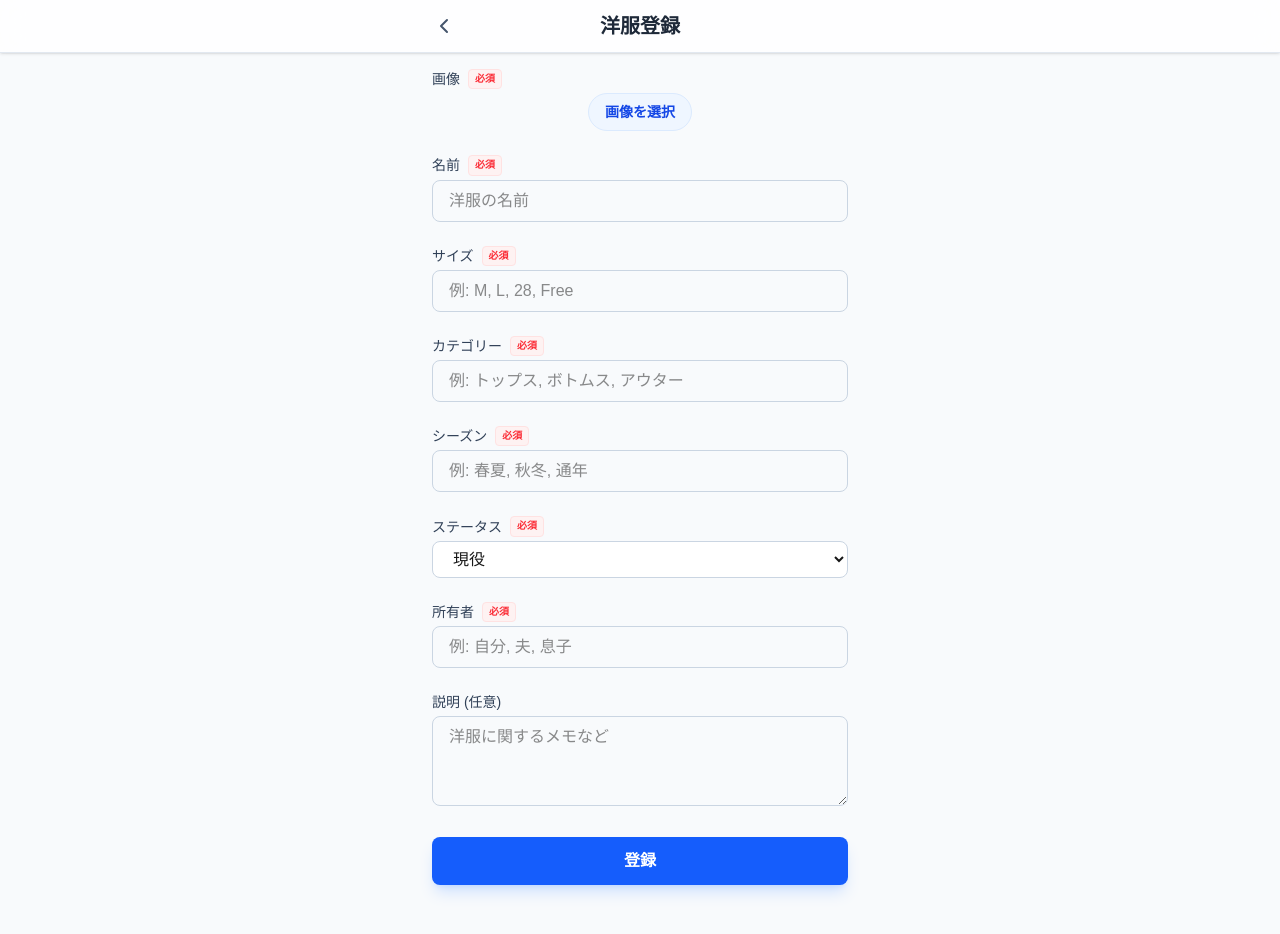
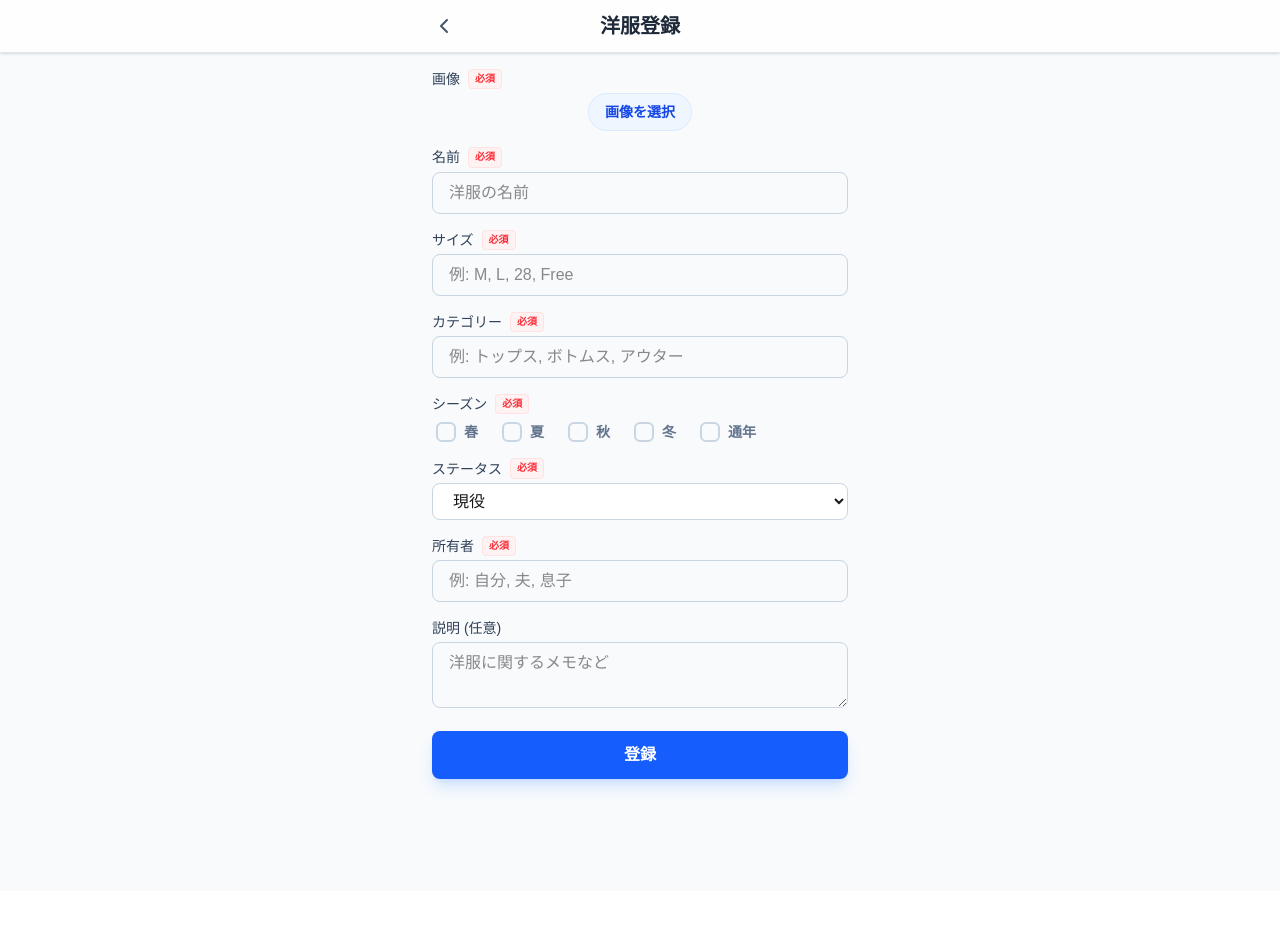
Before and after one commit to takeshi-cyugun/cosetton, a Next.js app in the folder frontend/: page /register in a window 1280 px wide. Shown: the top 934 px of the page. After the commit the page ends 891 px from the top, so only its background shows below. Built offline with nearby package versions, Linux system fonts and the light colour scheme; no server answers.

Commit message:
シーズンをチェックボックス化

```diff
--- a/frontend/src/app/register/page.tsx
+++ b/frontend/src/app/register/page.tsx
@@ -8,7 +8,7 @@ export default function RegisterPage() {
   const [name, setName] = useState('');
   const [size, setSize] = useState('');
   const [category, setCategory] = useState('');
-  const [season, setSeason] = useState('');
+  const [season, setSeason] = useState<string[]>([]); // 複数選択のため配列に変更
   const [status, setStatus] = useState('現役'); // Default status
   const [owner, setOwner] = useState('');
   const [description, setDescription] = useState(''); // Assuming description is also a text input
@@ -38,10 +38,19 @@ export default function RegisterPage() {
     }
   };
 
+  const handleSeasonChange = (e: ChangeEvent<HTMLInputElement>) => {
+    const { value, checked } = e.target;
+    setSeason((prev) =>
+      checked ? [...prev, value] : prev.filter((s) => s !== value)
+    );
+  };
+
   const handleRegister = async () => {
     // 簡易バリデーション
-    if (!selectedImage || !name || !size || !category || !season || !owner) {
+    if (!selectedImage || !name || !size || !category || season.length === 0 || !owner) {
       alert('必須項目をすべて入力してください');
+      // 必須項目が未入力の場合、エラーメッセージを表示して処理を中断
+      setToast({ message: '必須項目をすべて入力してください', type: 'error' });
       return;
     }
 
@@ -53,8 +62,8 @@ export default function RegisterPage() {
       formData.append('file', selectedImage); // バックエンドの引数名 'file' と合わせる
       formData.append('name', name);
       formData.append('size', size);
-      formData.append('category', category);
-      formData.append('season', season);
+      formData.append('category', category); // カテゴリーはそのまま
+      formData.append('season', season.join(',')); // 配列をカンマ区切りの文字列に変換
       formData.append('status', status);
       formData.append('owner', owner);
       formData.append('description', description);
@@ -101,7 +110,7 @@ export default function RegisterPage() {
       </header>
 
       <main className="max-w-md mx-auto px-4 py-4">
-        <div className="space-y-6">
+        <div className="space-y-4">
           <div>
             <label className="flex items-center text-sm font-medium text-slate-700 mb-1">
               画像
@@ -192,18 +201,32 @@ export default function RegisterPage() {
           </div>
 
           <div>
-            <label htmlFor="season" className="flex items-center text-sm font-medium text-slate-700 mb-1">
+            <label className="flex items-center text-sm font-medium text-slate-700 mb-2">
               シーズン
               <span className="ml-2 px-1.5 py-0.5 bg-red-50 text-red-500 text-[10px] font-bold rounded border border-red-100">必須</span>
             </label>
-            <input
-              type="text"
-              id="season"
-              value={season}
-              onChange={(e) => setSeason(e.target.value)}
-              className="w-full px-4 py-2 border border-slate-300 rounded-lg focus:outline-none focus:ring-2 focus:ring-blue-500/50"
-              placeholder="例: 春夏, 秋冬, 通年"
-            />
+            <div className="flex flex-wrap gap-x-6 gap-y-3 px-1">
+              {['春', '夏', '秋', '冬', '通年'].map((s) => (
+                <label key={s} className="flex items-center gap-2 cursor-pointer group">
+                  <div className="relative flex items-center">
+                    <input
+                      type="checkbox"
+                      value={s}
+                      checked={season.includes(s)}
+                      onChange={handleSeasonChange}
+                      className="w-5 h-5 border-2 border-slate-300 rounded-md checked:bg-blue-600 checked:border-blue-600 appearance-none transition-all cursor-pointer"
+                    />
+                    <svg
+                      className={`absolute left-0.5 top-0.5 w-4 h-4 text-white pointer-events-none transition-opacity ${season.includes(s) ? 'opacity-100' : 'opacity-0'}`}
+                      xmlns="http://www.w3.org/2000/svg" viewBox="0 0 24 24" fill="none" stroke="currentColor" strokeWidth="4" strokeLinecap="round" strokeLinejoin="round"
+                    >
+                      <polyline points="20 6 9 17 4 12"></polyline>
+                    </svg>
+                  </div>
+                  <span className={`text-sm font-bold ${season.includes(s) ? 'text-blue-600' : 'text-slate-500'}`}>{s}</span>
+                </label>
+              ))}
+            </div>
           </div>
 
           <div>
@@ -247,7 +270,7 @@ export default function RegisterPage() {
               id="description"
               value={description}
               onChange={(e) => setDescription(e.target.value)}
-              rows={3}
+              rows={2}
               className="w-full px-4 py-2 border border-slate-300 rounded-lg focus:outline-none focus:ring-2 focus:ring-blue-500/50 resize-y"
               placeholder="洋服に関するメモなど"
             ></textarea>
```
